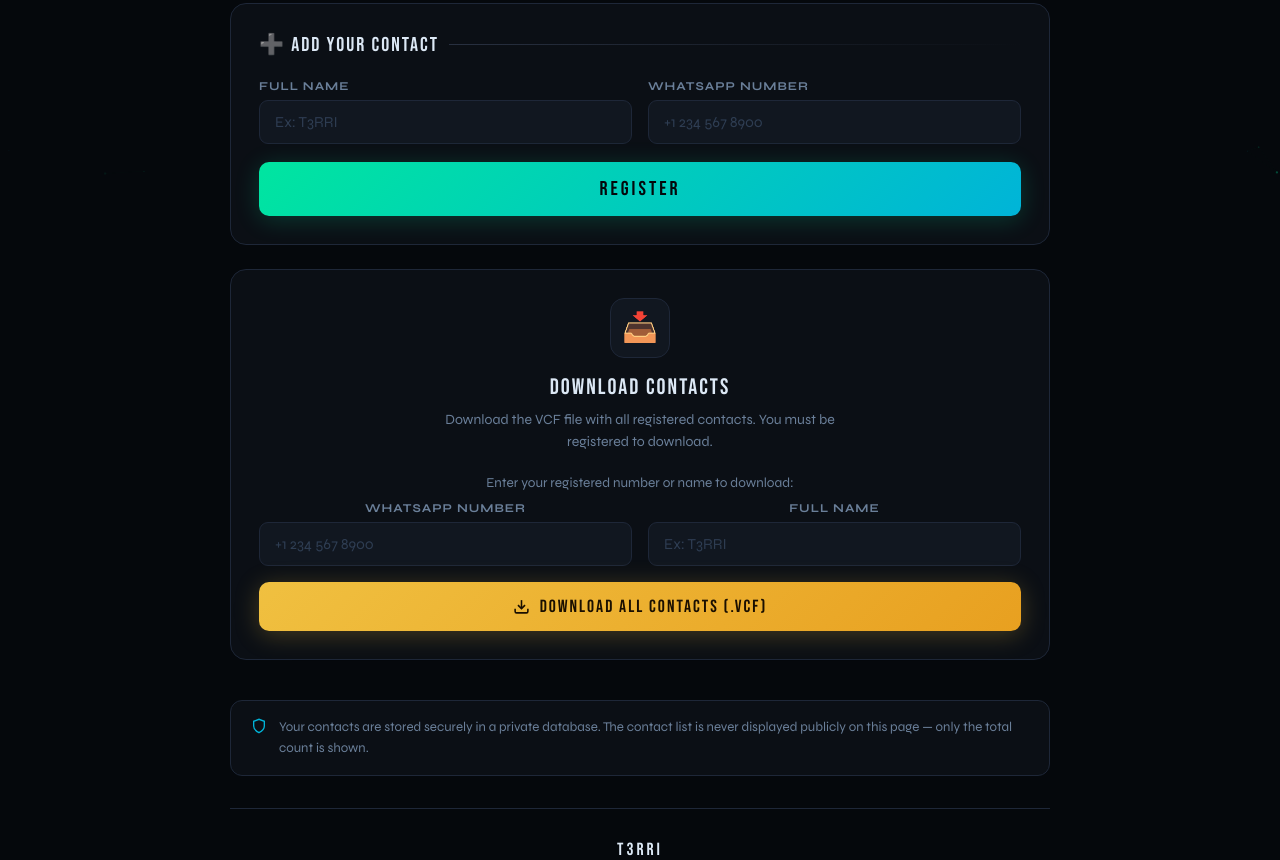
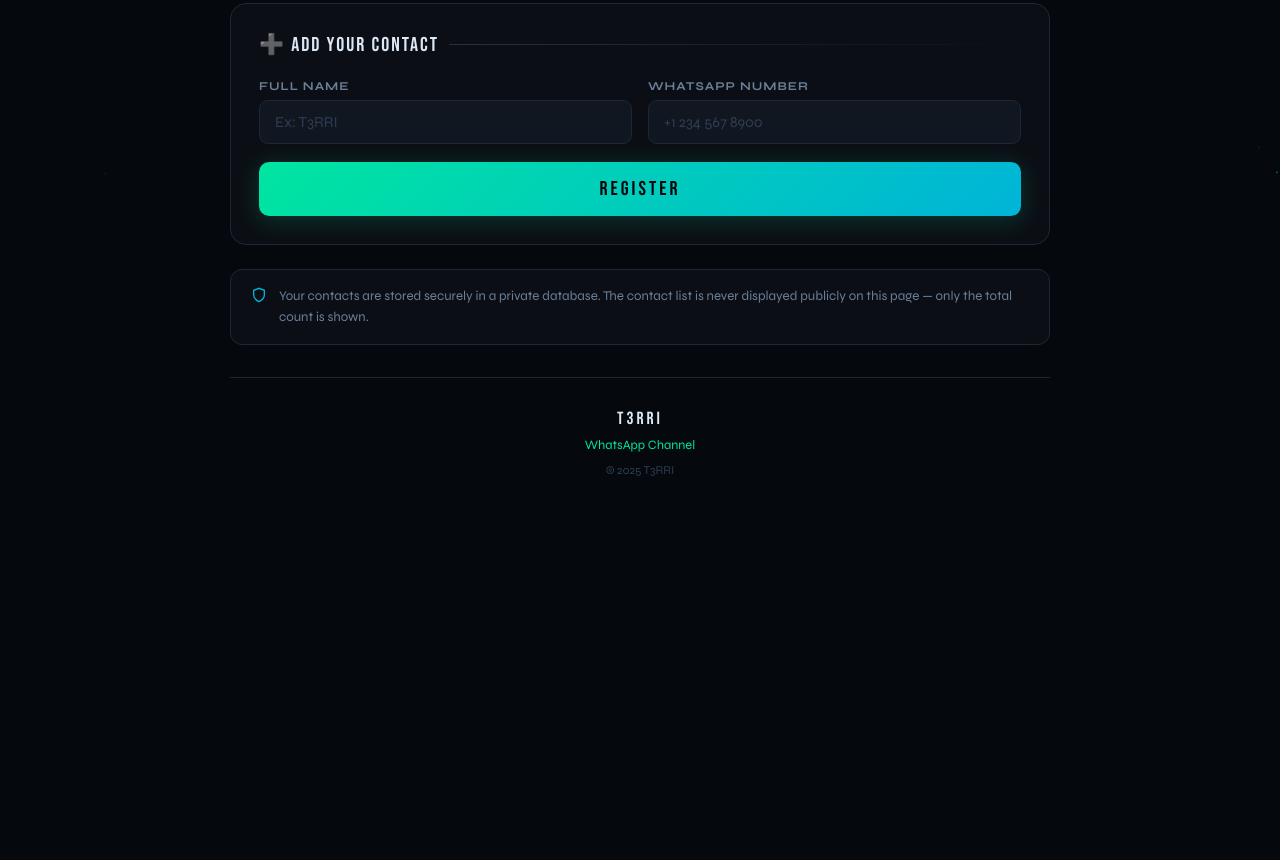
Before and after one commit to kibuukaahmed16-cell/Ttt, a website: page public/index.html in a window 1280 px wide. Shown: the part 624-1484 px from the top of the page. After the commit the page ends 1181 px from the top, so only its background shows below. Drawn offline with Linux system fonts and the light colour scheme; no server answers.

Commit message:
Remove download section and related functionality
Removed the download section and its associated styles and scripts from the HTML file.

```diff
--- a/public/index.html
+++ b/public/index.html
@@ -268,57 +268,6 @@ header {
   to   { opacity: 1; transform: none; }
 }
 
-.download-section {
-  margin-bottom: 40px;
-}
-
-.dl-card {
-  border-radius: 16px; padding: 28px;
-  border: 1px solid var(--border);
-  background: var(--surface);
-  text-align: center;
-}
-.dl-icon {
-  width: 60px; height: 60px; border-radius: 14px;
-  display: grid; place-items: center; margin: 0 auto 16px;
-  font-size: 1.8rem;
-  background: var(--s2); border: 1px solid var(--border);
-}
-.dl-title {
-  font-family: var(--font-head); font-size: 1.4rem;
-  letter-spacing: 2px; margin-bottom: 8px;
-  color: var(--text);
-}
-.dl-desc {
-  font-size: .88rem; color: var(--muted); margin-bottom: 20px;
-  max-width: 400px; margin-inline: auto; line-height: 1.6;
-}
-
-.btn-dl {
-  display: inline-flex; align-items: center; gap: 10px;
-  padding: 14px 32px; border-radius: 10px;
-  font-family: var(--font-head); font-size: 1.1rem; letter-spacing: 2px;
-  cursor: pointer; border: none; transition: all .2s;
-  text-decoration: none;
-  background: linear-gradient(135deg, var(--gold), #e8a020);
-  color: #1a0f00;
-  box-shadow: 0 4px 24px rgba(240,192,64,.25);
-}
-.btn-dl:hover {
-  box-shadow: 0 6px 36px rgba(240,192,64,.4);
-  transform: translateY(-1px);
-}
-
-#dl-verify-wrap {
-  margin-top: 18px;
-}
-
-.dl-verify-label {
-  font-size: .85rem;
-  color: var(--muted);
-  margin-bottom: 10px;
-}
-
 .channel-banner {
   background: linear-gradient(135deg, rgba(37,211,102,.1), rgba(37,211,102,.05));
   border: 1px solid rgba(37,211,102,.3);
@@ -479,33 +428,6 @@ footer a:hover { text-decoration: underline; }
     <div class="toast" id="toast"></div>
   </div>
 
-  <div class="download-section">
-    <div class="dl-card">
-      <div class="dl-icon">📥</div>
-      <div class="dl-title">DOWNLOAD CONTACTS</div>
-      <p class="dl-desc">
-        Download the VCF file with all registered contacts. You must be registered to download.
-      </p>
-      <div id="dl-verify-wrap">
-        <p class="dl-verify-label">Enter your registered number or name to download:</p>
-        <div class="form-row" style="margin-top:10px;">
-          <div class="field">
-            <label>WhatsApp Number</label>
-            <input type="tel" id="dl-verify-phone" maxlength="25" placeholder="+1 234 567 8900"/>
-          </div>
-          <div class="field">
-            <label>Full Name</label>
-            <input type="text" id="dl-verify-name" maxlength="60" placeholder="Ex: T3RRI"/>
-          </div>
-        </div>
-        <button class="btn-dl" onclick="downloadVcf()" style="margin-top:16px; width:100%; justify-content:center;">
-          <svg width="17" height="17" viewBox="0 0 24 24" fill="none" stroke="currentColor" stroke-width="2.2"><path d="M21 15v4a2 2 0 01-2 2H5a2 2 0 01-2-2v-4"/><polyline points="7 10 12 15 17 10"/><line x1="12" y1="15" x2="12" y2="3"/></svg>
-          DOWNLOAD ALL CONTACTS (.VCF)
-        </button>
-      </div>
-    </div>
-  </div>
-
   <div class="security-notice">
     <svg width="16" height="16" viewBox="0 0 24 24" fill="none" stroke="currentColor" stroke-width="2"><path d="M12 22s8-4 8-10V5l-8-3-8 3v7c0 6 8 10 8 10z"/></svg>
     <span>Your contacts are stored securely in a private database. The contact list is never displayed publicly on this page — only the total count is shown.</span>
@@ -577,34 +499,6 @@ async function register() {
   }
 }
 
-function downloadVcf() {
-  const phone = document.getElementById('dl-verify-phone').value.trim().replace(/\D/g,'');
-  const name  = document.getElementById('dl-verify-name').value.trim();
-  if (!phone && !name) {
-    showToast('⚠️ Enter your registered number or name to download.', 'error');
-    return;
-  }
-  const params = new URLSearchParams();
-  if (phone) params.set('phone', phone);
-  if (name)  params.set('name',  name);
-  fetch('/api/download?' + params.toString())
-    .then(async r => {
-      if (r.ok) {
-        const blob = await r.blob();
-        const url  = URL.createObjectURL(blob);
-        const a    = document.createElement('a');
-        a.href = url; a.download = 'T3RRI_contacts.vcf';
-        document.body.appendChild(a); a.click();
-        document.body.removeChild(a); URL.revokeObjectURL(url);
-      } else {
-        const data = await r.json().catch(() => ({}));
-        if (data.error === 'NOT_REGISTERED') showToast('🚫 This number/name is not registered.', 'error');
-        else showToast('❌ Server error.', 'error');
-      }
-    })
-    .catch(() => showToast('❌ Server error.', 'error'));
-}
-
 function refreshUI() {
   const { count, max, full, slotsLeft } = state;
   const pct = Math.round((count / max) * 100);
@@ -618,7 +512,7 @@ function refreshUI() {
   const badge = document.getElementById('p-badge');
   if (full) {
     badge.className = 'p-badge full';
-    badge.textContent = 'FULL — DOWNLOAD READY';
+    badge.textContent = 'FULL — READY';
   } else if (slotsLeft <= 50) {
     badge.className = 'p-badge warn';
     badge.textContent = 'ALMOST FULL';
```
